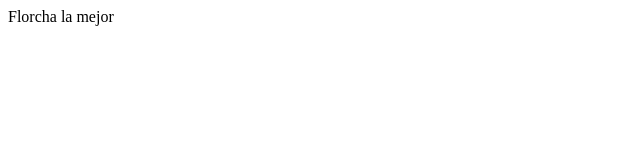
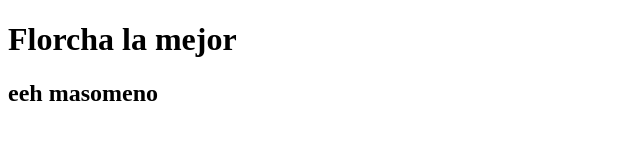
Before and after one commit to sauloco/reposteriabuendia_web, a plain HTML site: page index.html in a window 1280 px wide. Shown: the whole page, without its empty margins (0-640 px from the left). Drawn offline with Linux system fonts and the light colour scheme.

Commit message:
arregle el index

```diff
--- a/index.html
+++ b/index.html
@@ -7,6 +7,7 @@
   <title>Reposteria Buen Día</title>
 </head>
 <body>
-  Florcha la mejor
+  <h1>Florcha la mejor</h1>
+  <h2>eeh masomeno</h2>
 </body>
 </html>
```
